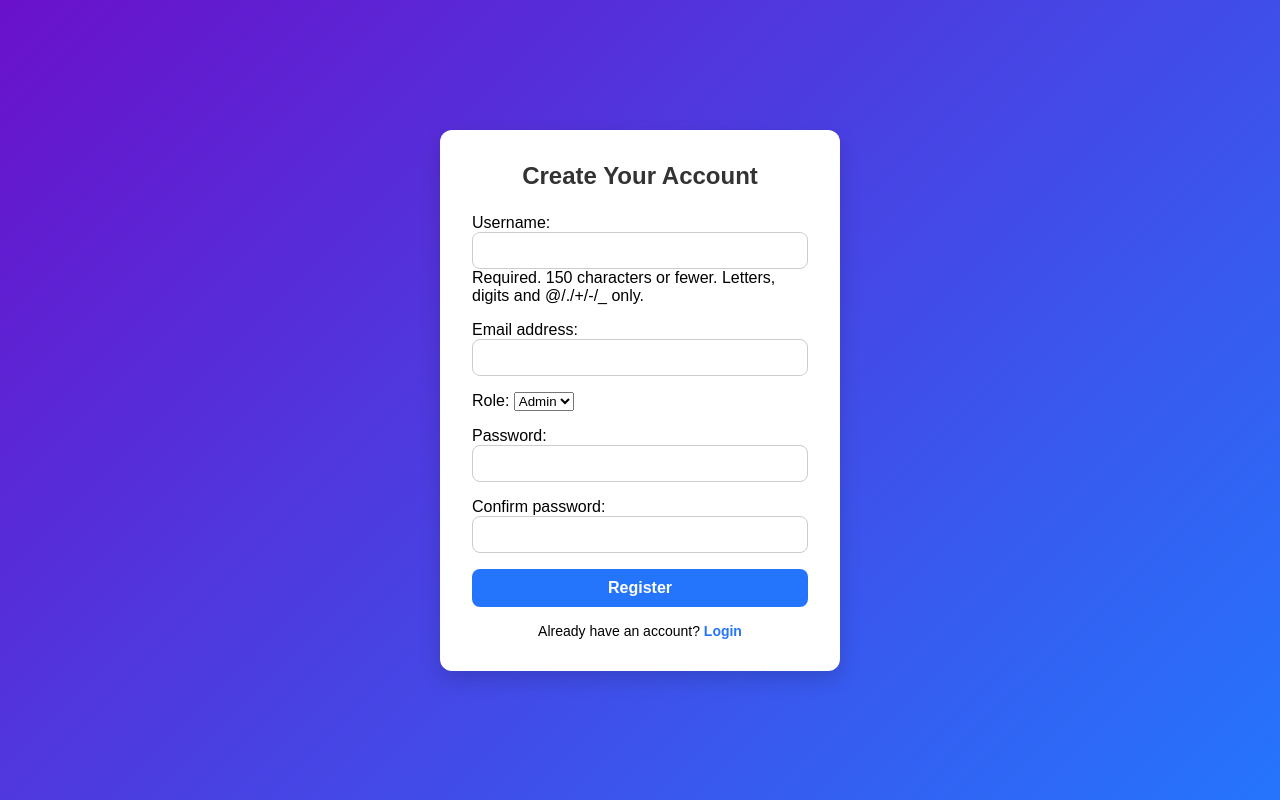
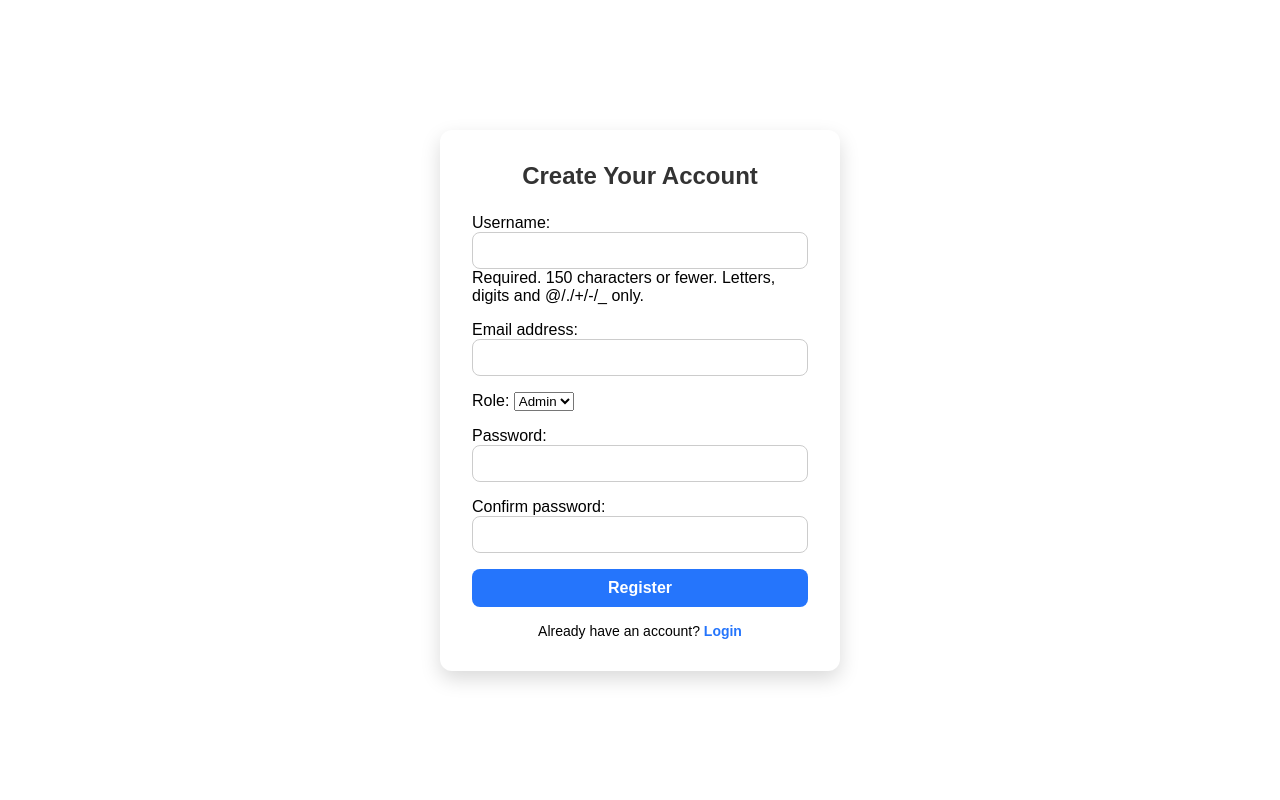
Before and after one commit to adithyaaneesh/role-based-login, a Django app: page / in a window 1280 px wide. Run offline with Django 5.2, Linux system fonts and the light colour scheme.

Commit message:
minor change in style

```diff
--- a/role_app/templates/login.html
+++ b/role_app/templates/login.html
@@ -17,7 +17,7 @@
             display: flex;
             justify-content: center;
             align-items: center;
-            background: linear-gradient(135deg, #6a11cb, #2575fc);
+            /* background: linear-gradient(135deg, #6a11cb, #2575fc); */
         }
 
         .card {
--- a/role_app/templates/register.html
+++ b/role_app/templates/register.html
@@ -16,7 +16,7 @@
             display: flex;
             justify-content: center;
             align-items: center;
-            background: linear-gradient(135deg, #6a11cb, #2575fc);
+            /* background: linear-gradient(135deg, #6a11cb, #2575fc); */
         }
         .card {
             background: #fff;
```
